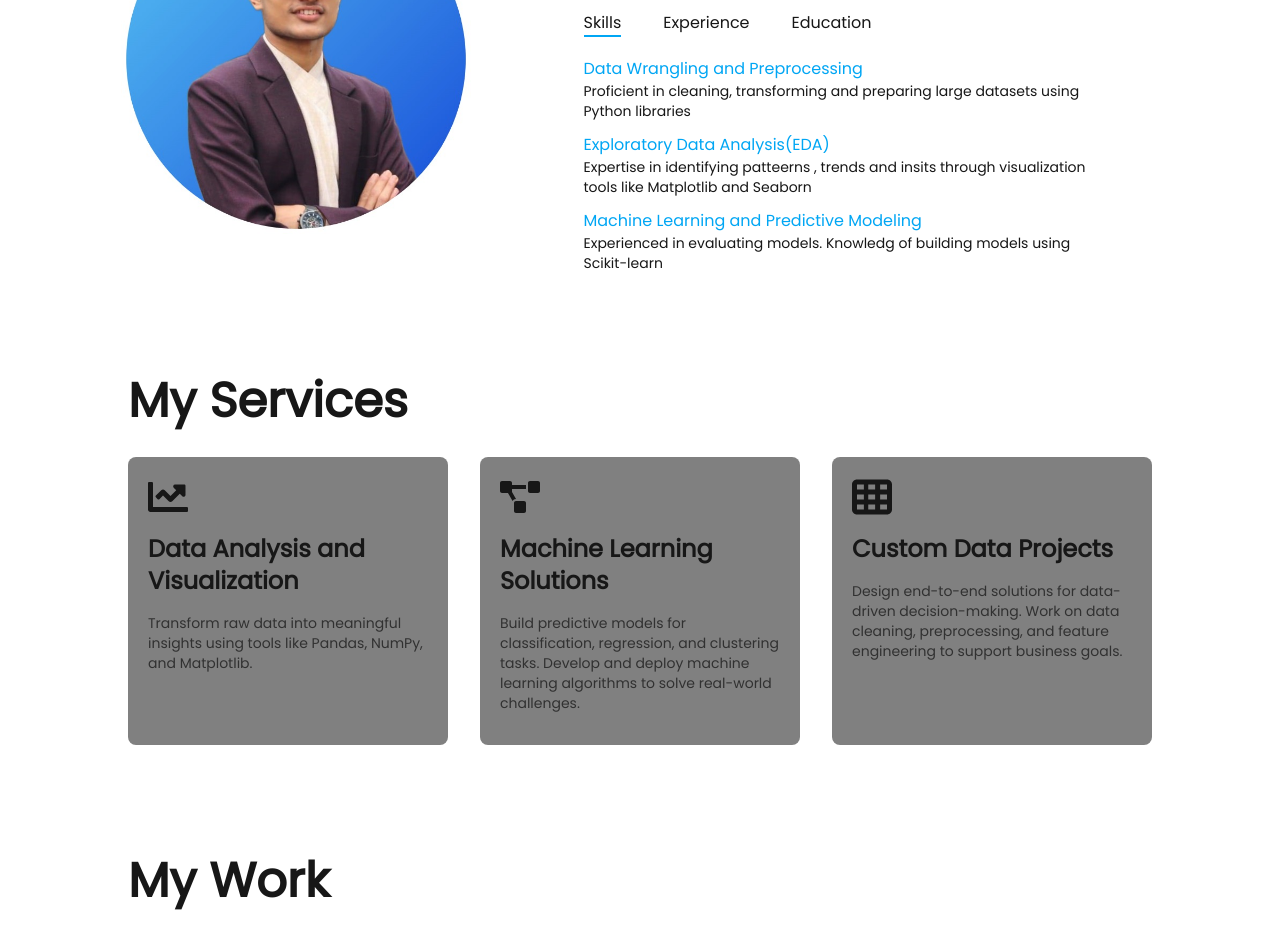
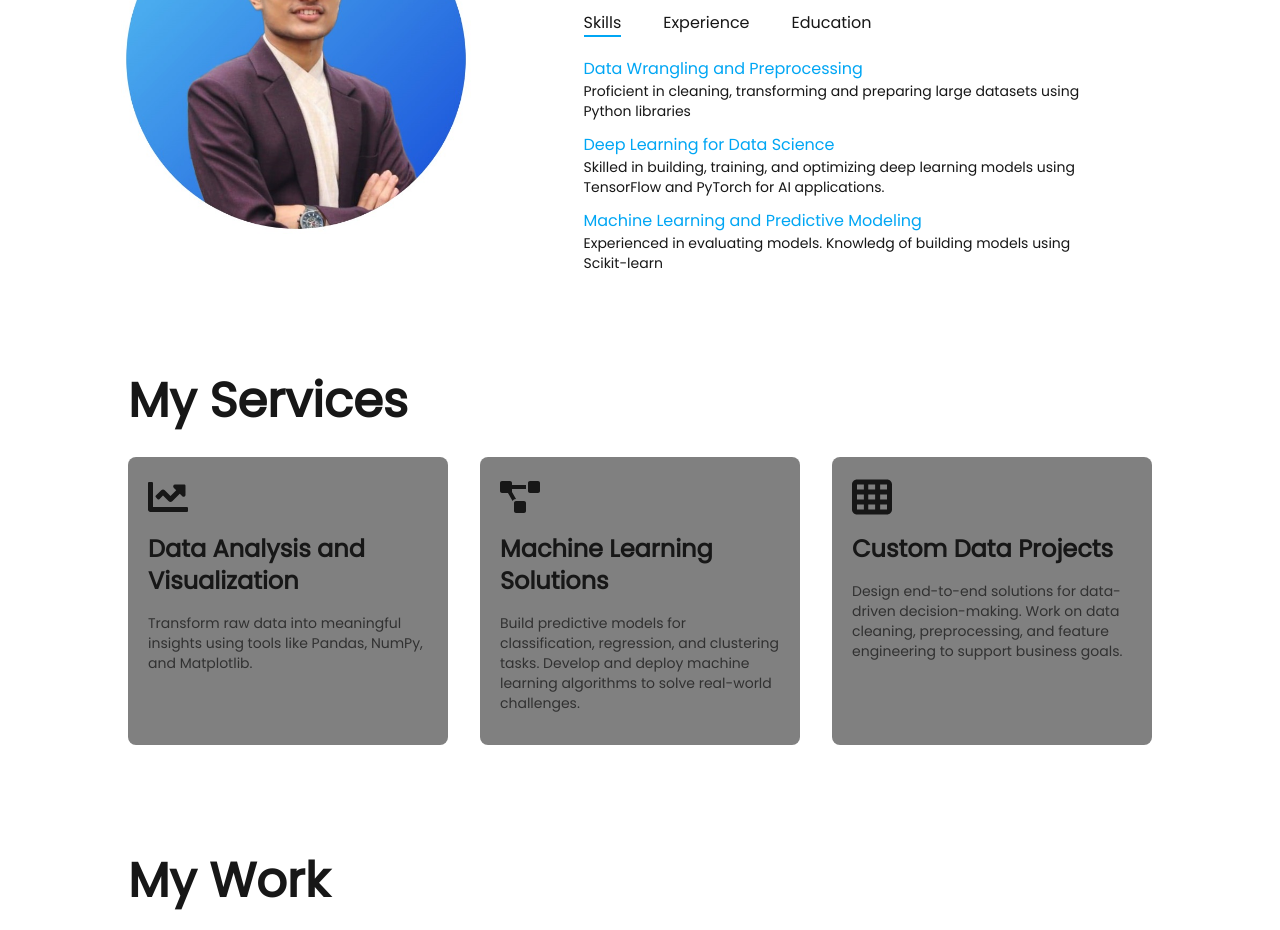
Before and after one commit to RoshannCodes/Portfolio, a Next.js app: page / in a window 1280 px wide. Shown: the part 1080-2010 px from the top of the page. Built offline with nearby package versions, Linux system fonts and the light colour scheme; a web font is replaced by a local one.

Commit message:
feat: update AboutMe component with new skills in deep learning

```diff
--- a/components/AboutMe.tsx
+++ b/components/AboutMe.tsx
@@ -34,8 +34,8 @@ const AboutMe = () => {
             description: 'Proficient in cleaning, transforming and preparing large datasets using Python libraries'
         },
         {
-            title: "Exploratory Data Analysis(EDA)",
-            description: 'Expertise in identifying patteerns , trends and insits through visualization tools like Matplotlib and Seaborn'
+            title: "Deep Learning for Data Science",
+            description: 'Skilled in building, training, and optimizing deep learning models using TensorFlow and PyTorch for AI applications.'
         },
         {
             title: "Machine Learning and Predictive Modeling",
```
